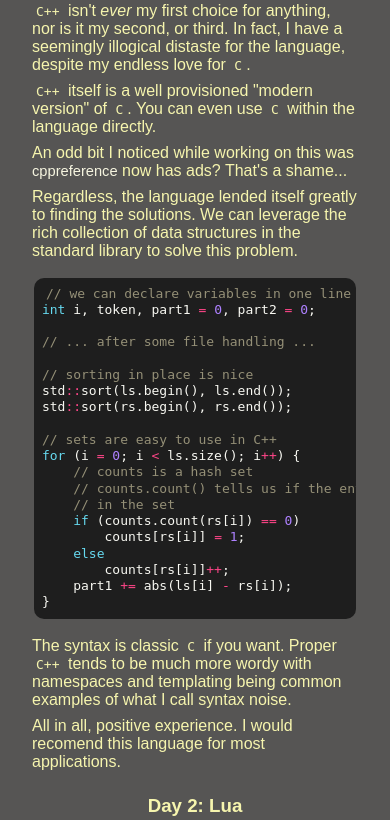
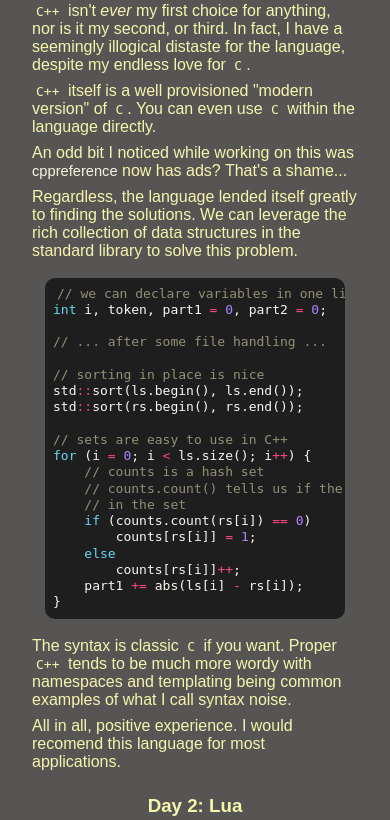
Before and after one commit to Barkerprooks/coredumped.info, a Flask app: page /blog/241218 in a window 390 px wide. Shown: the part 1500-2320 px from the top of the page. Run offline with Flask 3, Linux system fonts and the light colour scheme.

Commit message:
better code block responsiveness

```diff
--- a/static/css/post.css
+++ b/static/css/post.css
@@ -24,7 +24,7 @@
     border-radius: 10px;
     overflow: scroll;
     margin: 5% auto;
-    max-width: 60%;
+    width: 500px;
     padding: 8px;
 }
 
@@ -32,17 +32,11 @@
     #post {
         margin: 5% 20%;
     }
-    #post pre {
-        max-width: 70%;
-    }
 }
 
 @media screen and (max-width: 1280px) {
     #post {
         margin: 5% 10%;
-    }
-    #post pre {
-        max-width: 80%;
     }
 }
 
@@ -51,6 +45,6 @@
         margin: 10% 0%;
     }
     #post pre {
-        max-width: 90%;
+        width: 300px;
     }
 }
```
